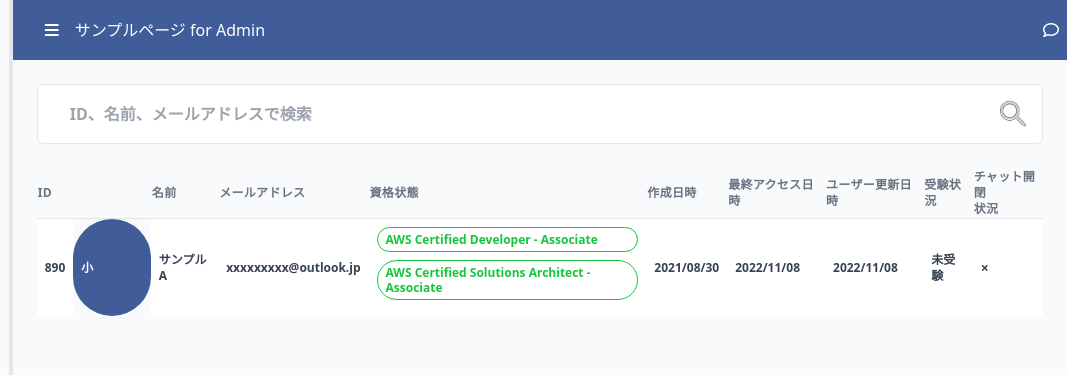
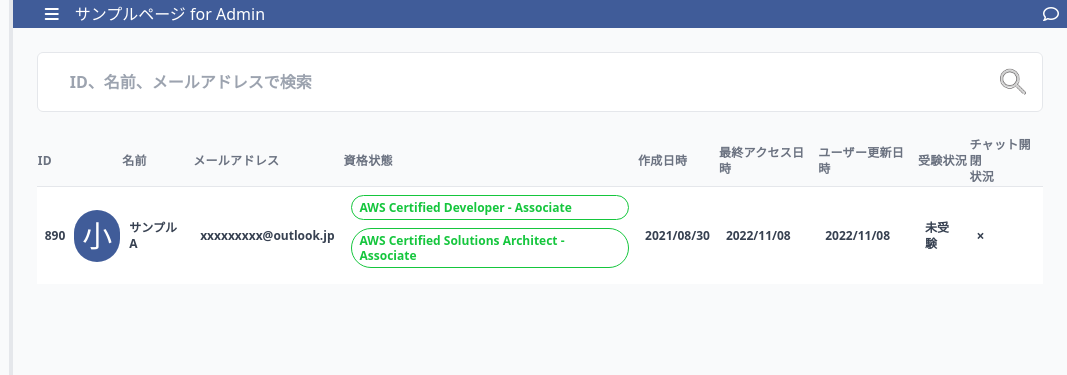
Before and after one commit to Yuma-Tsukakoshi/jober, a website: page src/index.html in a window 1280 px wide. Shown: the top 375 px of the page, 213-1280 px from the left. Drawn offline with nearby package versions, Linux system fonts and the light colour scheme; files that its build step writes are made by us from their sources; files whose address does not match are found by name.

Commit message:
add:ユーザー配置完了後は複製のみ

```diff
--- a/src/index.html
+++ b/src/index.html
@@ -102,7 +102,7 @@
                 <thead>
                   <tr class="text-xs font-semibold tracking-wide text-left text-gray-500 uppercase border-b">
                     <th>ID</th>
-                    <th class="w-15 rounded-full"></th>
+                    <th></th>
                     <th>名前</th>
                     <th>メールアドレス</th>
                     <th>資格状態</th>
@@ -118,8 +118,8 @@
                       <td class="px-2 py-2">
                         <p class="font-semibold items-center text-xs">890</p>
                       </td>
-                      <td class="px-2 py-2 rounded-full bg-blue-700">
-                        <p class="font-semibold items-center text-xs text-white">小</p>
+                      <td>
+                        <p class="px-2 py-2 flex justify-center text-3xl rounded-full bg-blue-700 text-white">小</p>
                       </td>
                       <td class="px-2 py-2 ">
                         <p class="font-semibold items-center text-xs">サンプルA</p>
```
Also changed, not shown: tailwind/tailwind.css.
